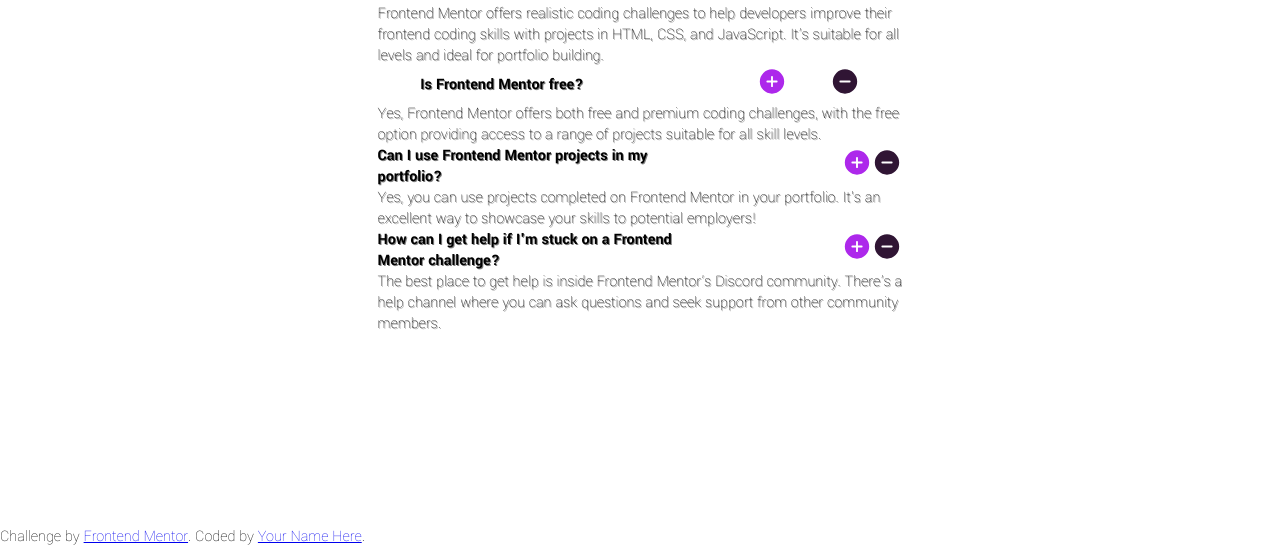
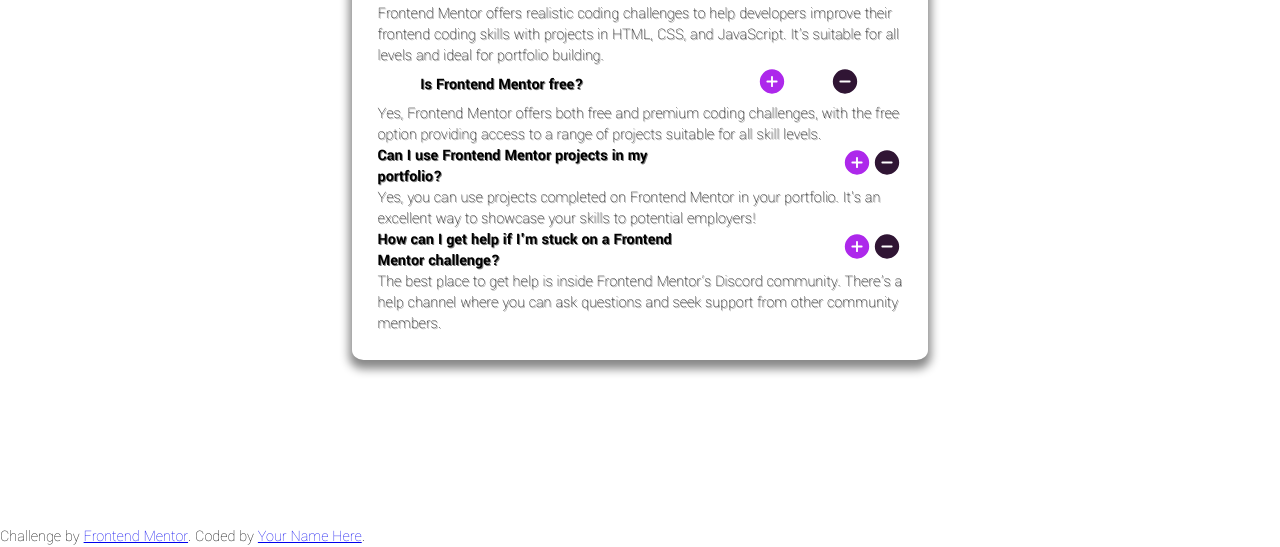
Before and after one commit to SidneyCarv90/faq-accordion-main, a plain HTML site: page index.html in a window 1280 px wide. Shown: the part 309-856 px from the top of the page. Drawn offline with Linux system fonts and the light colour scheme.

Commit message:
Modificando a sombra do Card

```diff
--- a/assets/styles/style..css
+++ b/assets/styles/style..css
@@ -22,7 +22,7 @@ button > img{
     padding: 2%;
     text-shadow: 1px 1px gray;
     border-radius: 2%;
-
+    box-shadow: 0 6px 10px 3px #888;
 }
 
 .title-faq{
```
